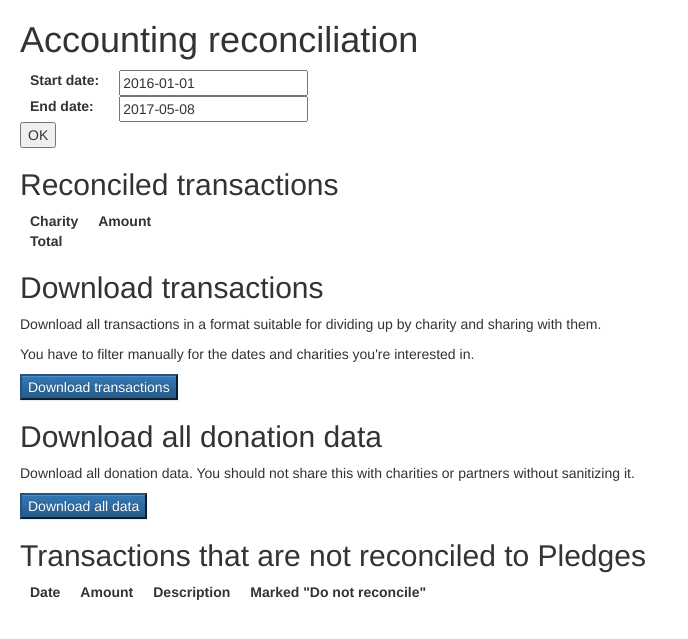
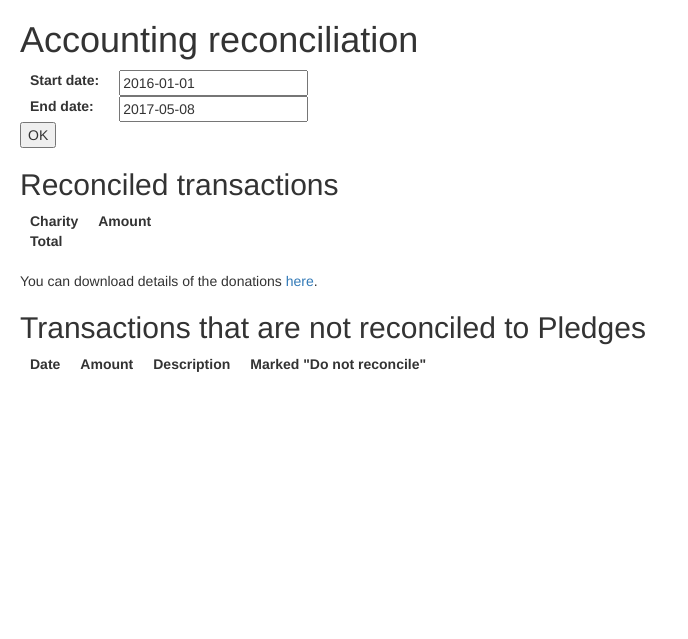
Before and after one commit to effective-altruism-australia/donation_portal, a Django app: template donation/templates/reconciliation.html in a window 1280 px wide. Shown: the top 639 px of the page, without its empty margins (0-688 px from the left). Run offline with Django 3.2, Linux system fonts and the light colour scheme; the template is opened without the code that fills it: values that come from a table or form of the project are taken from there, others are empty; parts of the project's set-up code (start-up, migrations or seed data) failed here and were passed over; some libraries are stand-ins or nearby versions.

Commit message:
move donation export to separate page

```diff
--- a/donation/templates/reconciliation.html
+++ b/donation/templates/reconciliation.html
@@ -46,13 +46,7 @@
             <td><b>{{ grand_total|floatformat:'2'|intcomma }}</b></td>
         </tr>
     </table>
-<h2>Download transactions</h2>
-<p>Download all transactions in a format suitable for dividing up by charity and sharing with them.</p>
-<p>You have to filter manually for the dates and charities you're interested in.</p>
-<button class="btn-primary" onclick="window.location.href = '{% url 'download-transactions' %}'">Download transactions</button>
-<h2>Download all donation data</h2>
-<p>Download all donation data. You should not share this with charities or partners without sanitizing it.</p>
-<button class="btn-primary" onclick="window.location.href = '{% url 'download-all-data' %}'">Download all data</button>
+<p style="margin-top: 20px;">You can download details of the donations <a href="{% url 'export-page' %}">here</a>. </p>
 <h2>
     Transactions that are not reconciled to Pledges
 </h2>
--- a/donation/views.py
+++ b/donation/views.py
@@ -102,6 +102,11 @@ def donation_counter(request):
                                                      'xero_reconciled_date': xero_reconciled_date,
                                                      'receipt_date': receipt_date,
                                                      })
+
+
+@login_required()
+def export_page(request):
+    return render(request, 'export.html')
 
 
 @login_required()
--- a/donation_portal/urls.py
+++ b/donation_portal/urls.py
@@ -17,13 +17,14 @@ from django.conf import settings
 from django.contrib import admin
 from django.contrib.staticfiles.urls import staticfiles_urlpatterns
 
-from donation.views import upload_donations_file, accounting_reconciliation, download_transactions, download_all_data, donation_counter, PledgeView, download_receipt
+from donation.views import upload_donations_file, accounting_reconciliation, download_transactions, download_all_data, donation_counter, PledgeView, download_receipt, export_page
 
 urlpatterns = [
     url(r'^admin/', include(admin.site.urls)),
     url(r'^upload_donations', upload_donations_file, name='upload-donations-file'),
     url(r'^accounting_reconciliation', accounting_reconciliation, name='accounting-reconciliation'),
-    url(r'^secret_donation_counter', donation_counter, name='donation_counter'),
+    url(r'^export', export_page, name='export-page'),
+    url(r'^secret_donation_counter', donation_counter, name='donation-counter'),
     url(r'^download_all_data', download_all_data, name='download-all-data'),
     url(r'^download_transactions', download_transactions, name='download-transactions'),
     # url(r'^pledge/([0-9])/$', pledge, name='pledge')
```
Also changed, not shown: donation/templates/export.html (added, +33 -0 lines).
